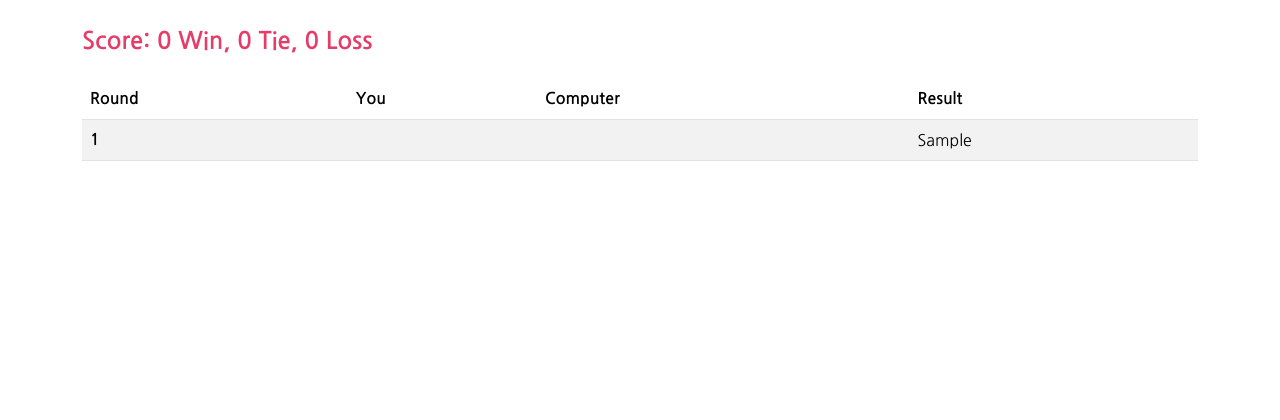
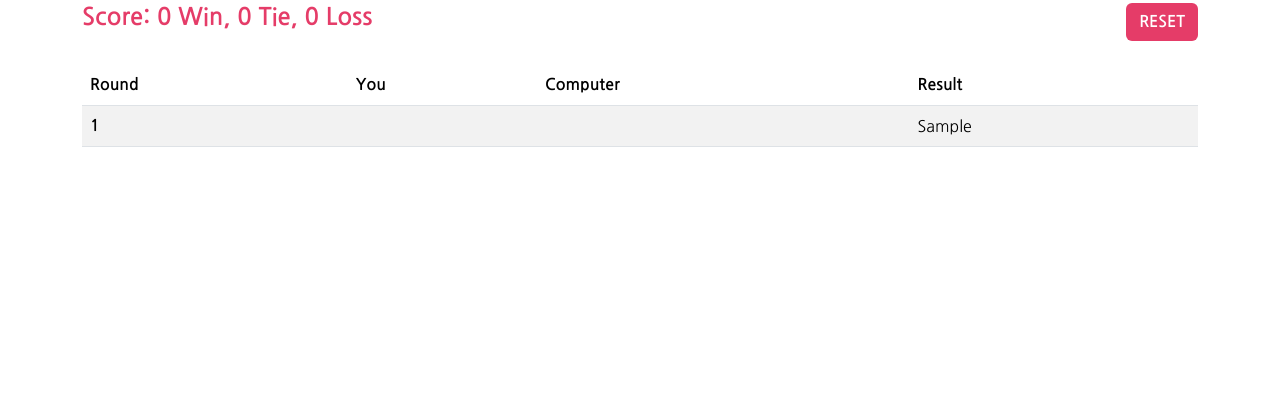
Before and after one commit to heekyjung/study_python, a Flask app: page /rps/ in a window 1280 px wide. Shown: the part 246-666 px from the top of the page. Run offline with Flask 3, Linux system fonts and the light colour scheme; tables that the repository leaves empty hold one stand-in row (values such as "Sample post").

Commit message:
✨ update _ 초기화 버튼 추가, 이모티콘 수정

```diff
--- a/app.py
+++ b/app.py
@@ -43,6 +43,11 @@ def rps(playerChoice=""):
     result = ""
     result_print = ""
 
+    # DB 내 모든 row 삭제
+    if playerChoice == "Reset":
+        db.session.query(Rps).delete()
+        db.session.commit()
+
     # 승패 판정
     if playerChoice == computerChoice:
         result_print = "Tie! 🙂"
@@ -51,11 +56,11 @@ def rps(playerChoice=""):
         result_print = "You won!! 😆"
         result = "WIN"
     else:
-        result_print = "You lost... 🥲"
+        result_print = "You lost... 😭"
         result = "LOSE"
 
     # 데이터를 DB에 저장하기 (playerChoice가 있을 때만)
-    if playerChoice:
+    if playerChoice and playerChoice != "Reset":
         round = Rps(player_choice=playerChoice,
                     computer_choice=computerChoice, result=result)
         db.session.add(round)
--- a/templates/rps.html
+++ b/templates/rps.html
@@ -152,23 +152,27 @@
             </div>
         </div>
 
-        <!-- 결과 표시 -->
-        <div class="my-5">
-
-        </div>
-
-        <!-- 전적 표시 -->
-        <div class="my-3">
+        <!-- 결과 및 전적 표시, 초기화(리셋) 버튼 -->
+        <div class="my-4">
             <div class="row">
                 <div class="col-md-6">
                     <h4 class="custom-text fw-bold">
-                        Score: {{ data.win_count }} Win{{"s" if data.win_count > 1}}, {{ data.tie_count }} Tie{{"s" if
+                        Score: {{ data.win_count }} Win{{"s" if data.win_count > 1}}, {{ data.tie_count }}
+                        Tie{{"s"
+                        if
                         data.tie_count >
                         1}}, {{ data.lose_count }} Loss{{"es" if data.lose_count > 1}}
                     </h4>
                 </div>
                 <div class="col-md-6">
-                    <h3 class="custom-text fw-bold">{{ data.result_print if data.playerChoice }}</h3>
+                    <div class="d-flex flex-row justify-content-between align-items-center">
+                        <h4 class="col custom-text fw-bold">{{ data.result_print if data.playerChoice and
+                            data.playerChoice != "Reset" }}</h4>
+                        <form action="/rps/reset">
+                            <button type="submit" class="btn fw-bold text-white"
+                                style="background-color:#E53C68;">RESET</button>
+                        </form>
+                    </div>
                 </div>
             </div>
         </div>
```
